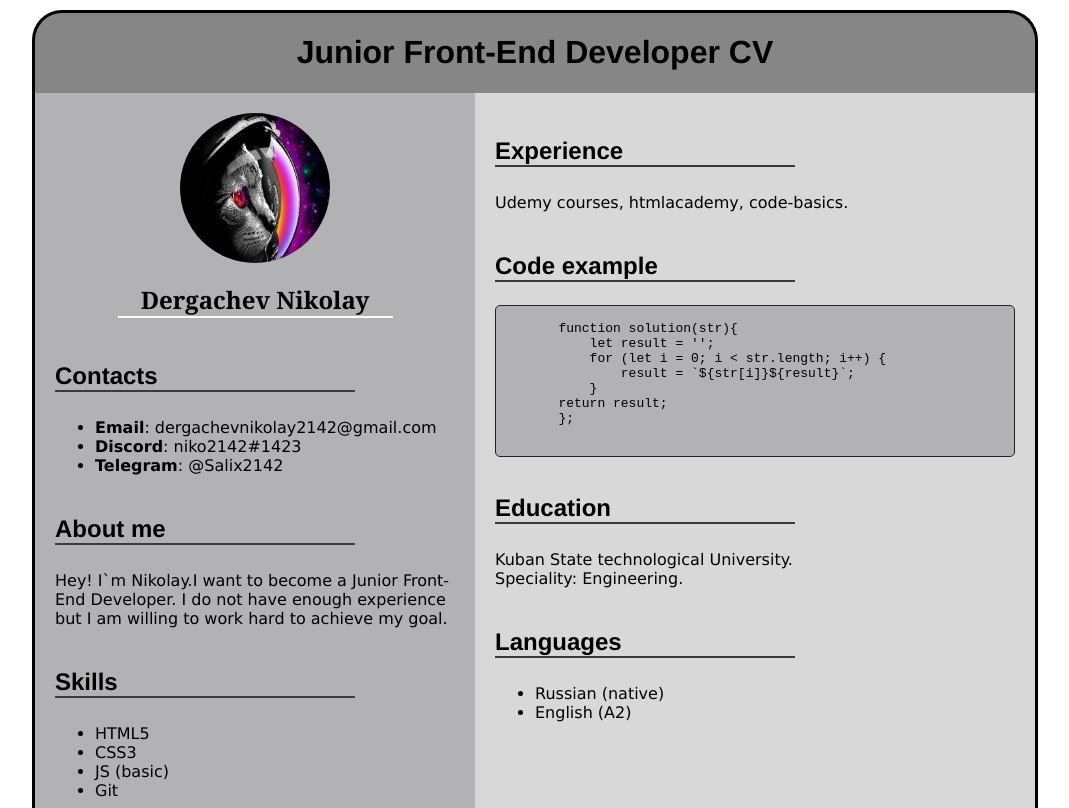
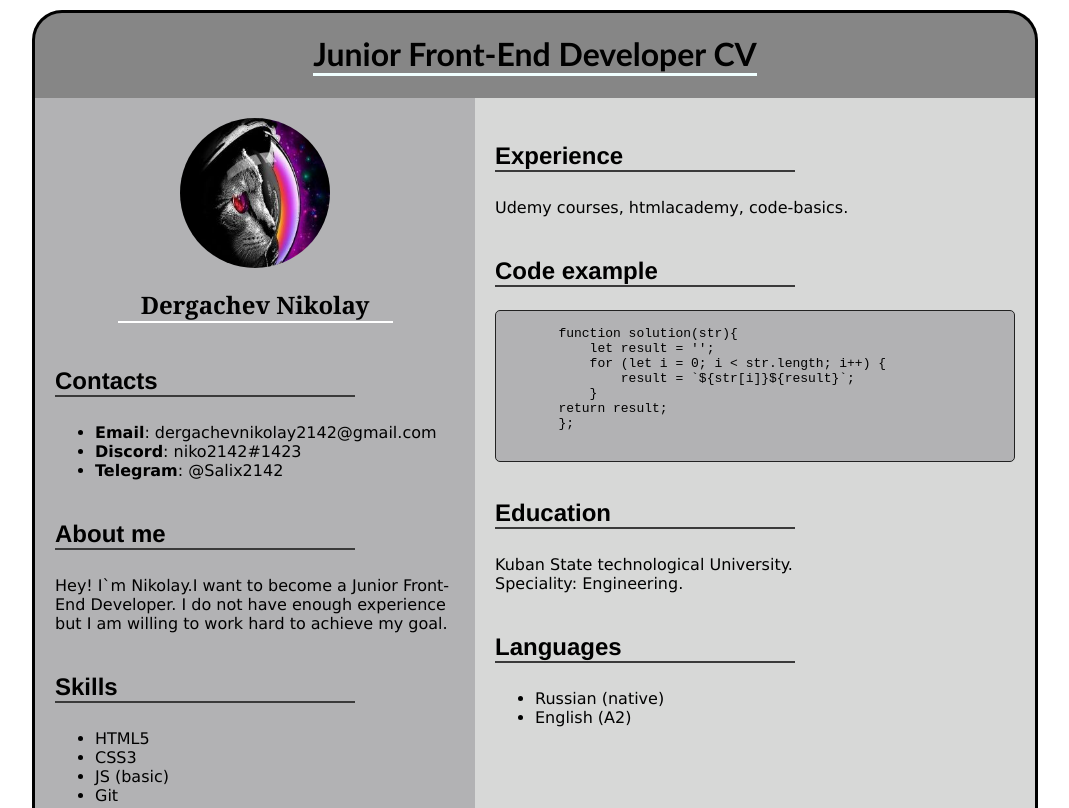
Before and after one commit to netdot2142/rsschool-cv, a plain HTML site: page index.html in a window 1280 px wide. Shown: the top 808 px of the page, without its empty margins (108-1177 px from the left). Drawn offline with Linux system fonts and the light colour scheme.

Commit message:
init: start CV.Cross-Check task

```diff
--- a/styles/styles.css
+++ b/styles/styles.css
@@ -38,8 +38,9 @@
 }
 
 h1 {
-    font-family: 'Franklin Gothic Medium', 'Arial Narrow', Arial, sans-serif;
+    font-family: 'Trebuchet MS', 'Lucida Sans Unicode', 'Lucida Grande', 'Lucida Sans', Arial, sans-serif;
     display: inline-block;
+    border-bottom: 3px solid azure;
 }
 
 h2 {
```
